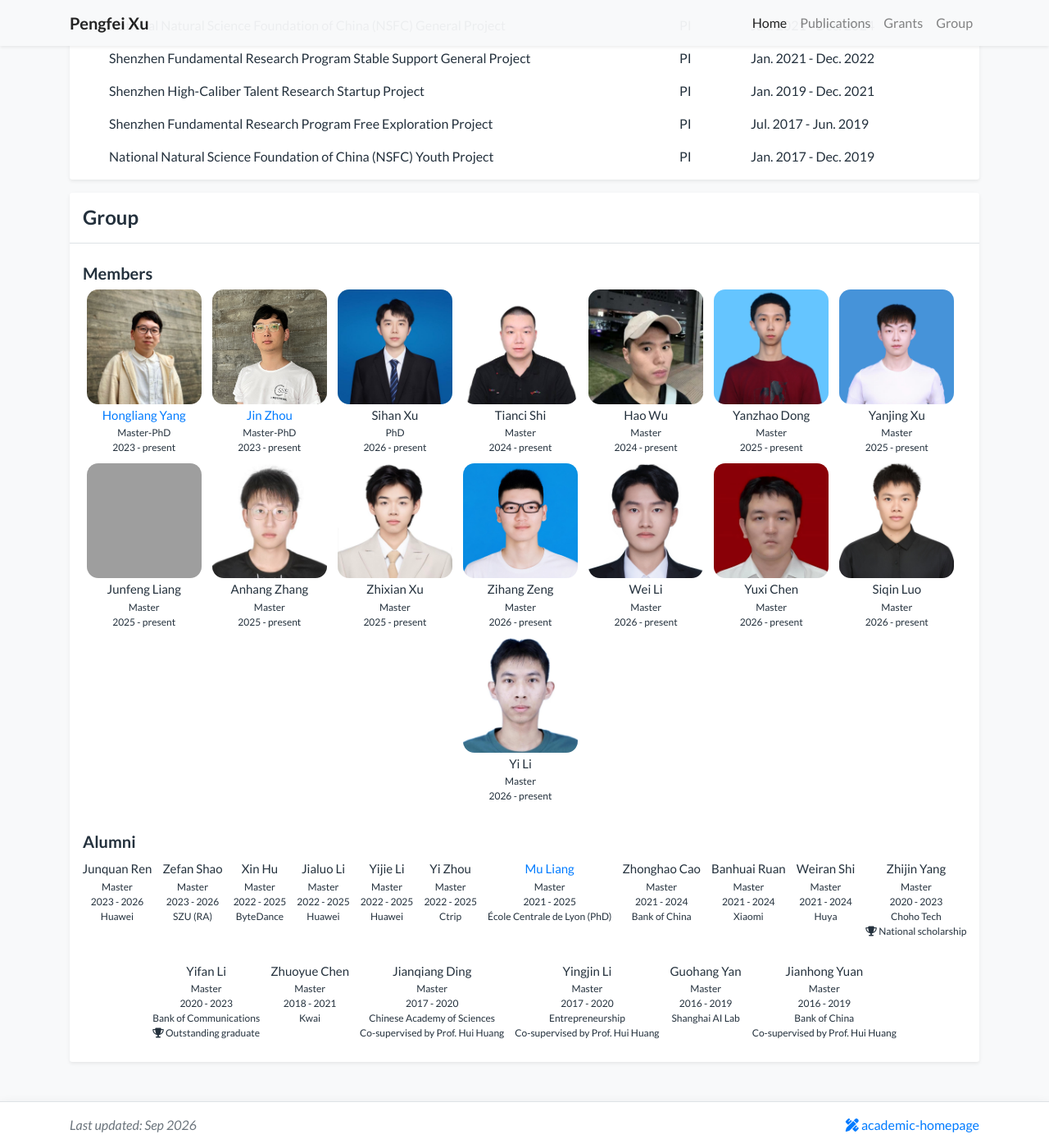
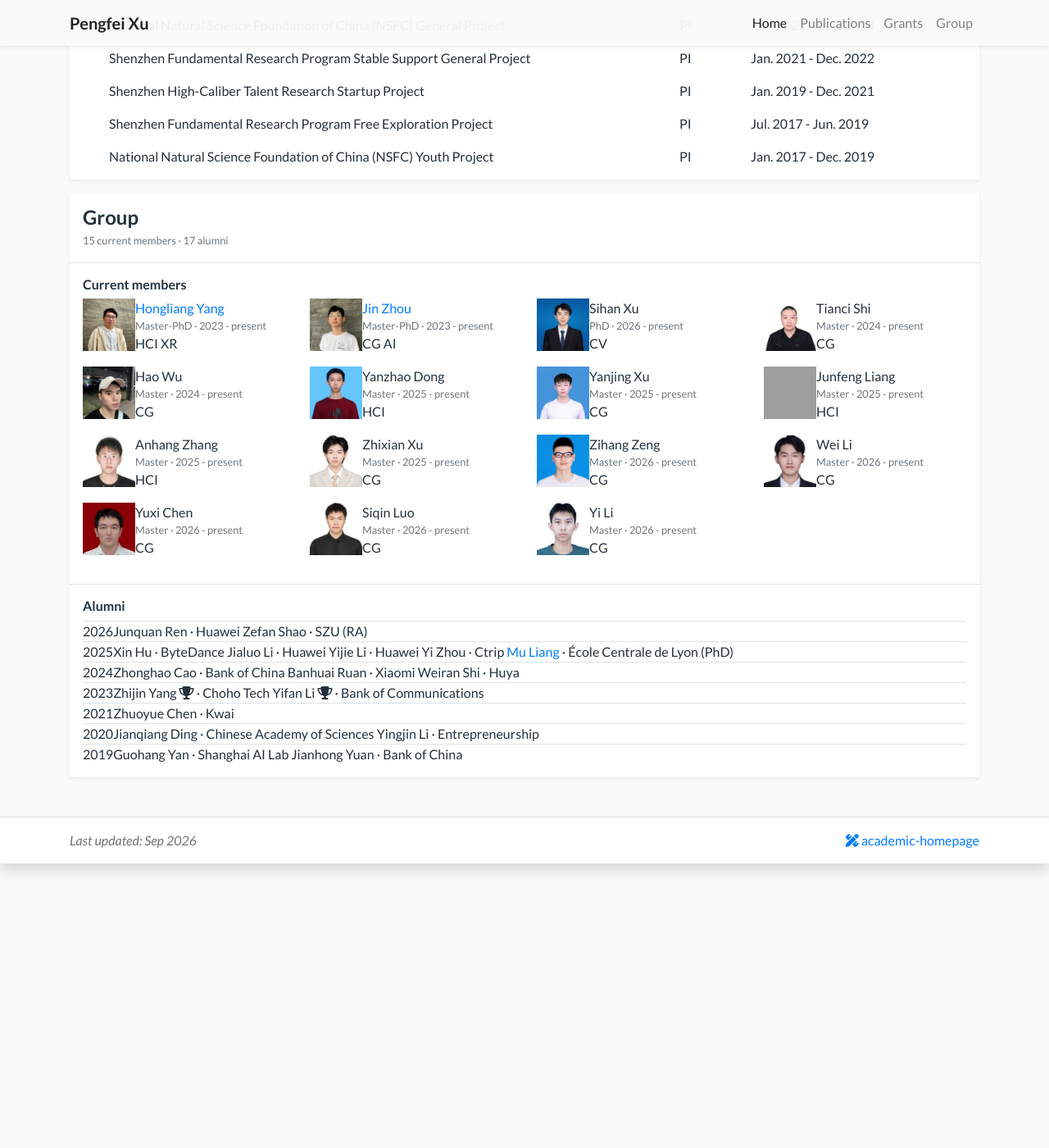
Before and after one commit to pengfeixu/pengfeixu.github.io, a Jekyll site: the page built from index.html, in a window 1280 px wide and 1400 px high, scrolled down 6287 px. Shown: the whole window at 82% size. Built offline with Jekyll 4.4.1, drawn with Linux system fonts in a browser that asks for light colours; a style sheet for code colours, icons or effects is not loaded; grey boxes are pictures that could not be loaded.

Commit message:
update group: card layout, alumni by year, honor badge, interest tags

```diff
--- a/_data/group.yml
+++ b/_data/group.yml
@@ -5,92 +5,109 @@ students:
   homepage: https://qiuhong-1202.github.io/
   program: Master-PhD
   period: 2023 - present
-  interest: HCI
+  interests:
+    - HCI
+    - XR
   portrait: /assets/images/photos/hongliang.jpg
 
 - name: Jin Zhou
   homepage: https://doudin404.github.io/
   program: Master-PhD
   period: 2023 - present
-  interest: Computer Graphics
+  interests:
+    - CG
+    - AI
   portrait: /assets/images/photos/zhoujin.jpg
 
 - name: Sihan Xu
   program: PhD
   period: 2026 - present
-  interest: Computer Vision
+  interests:
+    - CV
   portrait: /assets/images/photos/xusihan.jpg
 
 - name: Tianci Shi
   program: Master
   period: 2024 - present
-  interest: Computer Graphics
+  interests:
+    - CG
   portrait: /assets/images/photos/tianci.jpg
 
 - name: Hao Wu
   program: Master
   period: 2024 - present
-  interest: Computer Graphics
+  interests:
+    - CG
   portrait: /assets/images/photos/wuhao.jpg
 
 - name: Yanzhao Dong
   program: Master
   period: 2025 - present
-  interest: Computer Graphics
+  interests:
+    - HCI
   portrait: /assets/images/photos/dongyanzhao.jpg
 
 - name: Yanjing Xu
   program: Master
   period: 2025 - present
-  interest: Computer Graphics
+  interests:
+    - CG
   portrait: /assets/images/photos/xuyanjing.jpg
 
 - name: Junfeng Liang
   program: Master
   period: 2025 - present
-  interest: Computer Graphics
+  interests:
+    - HCI
   portrait: /assets/images/photos/liangjunfeng.jpg
 
 - name: Anhang Zhang
   program: Master
   period: 2025 - present
-  interest: Computer Graphics
+  interests:
+    - HCI
   portrait: /assets/images/photos/zhanganhang.jpg
 
 - name: Zhixian Xu
   program: Master
   period: 2025 - present
-  interest: Computer Graphics
+  interests:
+    - CG
   portrait: /assets/images/photos/xuzhixian.jpg
 
 - name: Zihang Zeng
   program: Master
   period: 2026 - present
-  interest: Computer Graphics
+  interests:
+    - CG
   portrait: /assets/images/photos/zengzihang.jpg
 
 - name: Wei Li
   program: Master
   period: 2026 - present
-  interest: Computer Graphics
+  interests:
+    - CG
   portrait: /assets/images/photos/liwei.jpg
 
 - name: Yuxi Chen
   program: Master
   period: 2026 - present
-  interest: Computer Graphics
+  interests:
+    - CG
   portrait: /assets/images/photos/chenyuxi.jpg
 
 - name: Siqin Luo
   program: Master
   period: 2026 - present
-  interest: Computer Graphics
+  interests:
+    - CG
   portrait: /assets/images/photos/luosiqin.jpg
 
 - name: Yi Li
   program: Master
   period: 2026 - present
-  interest: Computer Graphics
+  interests:
+    - CG
   portrait: /assets/images/photos/liyi.jpg
 
 alumni:
@@ -98,42 +115,48 @@ alumni:
   program: Master
   period: 2023 - 2026
   work: Huawei
-  interest: Computer Graphics
+  interests:
+    - CG
   portrait: /assets/images/photos/junquan.jpg
 
 - name: Zefan Shao
   program: Master
   period: 2023 - 2026
   work: SZU (RA)
-  interest: Computer Graphics
+  interests:
+    - CG
   portrait: /assets/images/photos/zefan.jpg
 
 - name: Xin Hu
   program: Master
   period: 2022 - 2025
   work: ByteDance
-  interest: Computer Graphics
+  interests:
+    - CG
   portrait: /assets/images/photos/huxin.jpg
 
 - name: Jialuo Li
   program: Master
   period: 2022 - 2025
   work: Huawei
-  interest: Computer Graphics
+  interests:
+    - CG
   portrait: /assets/images/photos/jialuo.jpg
 
 - name: Yijie Li
   program: Master
   period: 2022 - 2025
   work: Huawei
-  interest: Computer Graphics
+  interests:
+    - CG
   portrait: /assets/images/photos/yijie.jpg
 
 - name: Yi Zhou
   program: Master
   period: 2022 - 2025
   work: Ctrip
-  interest: Computer Graphics
+  interests:
+    - CG
   portrait: /assets/images/photos/zhouyi.jpg
 
 - name: Mu Liang
@@ -141,7 +164,8 @@ alumni:
   program: Master
   period: 2021 - 2025
   work: École Centrale de Lyon (PhD)
-  interest: Computer Graphics
+  interests:
+    - CG
   portrait: /assets/images/photos/liangmu.jpg
 
 - name: Zhonghao Cao
--- a/_includes/widgets/alumni_item.html
+++ b/_includes/widgets/alumni_item.html
@@ -1,21 +1,15 @@
-
-
 {% assign item = include.item %}
-<div style="text-align: center; vertical-align:top; margin-bottom: 10px; display: inline-block; min-width: 100; margin-right: 5px; margin-left: 5px">
-    <div style="text-align: center; vertical-align:top; font-size: 12px;">
-      {% if item.homepage %}
-        <p style="margin: 2px 0; font-size: 15px"><a  href={{item.homepage}}> {{item.name}}</a></p>
-      {% else %}
-        <p style="margin: 2px 0; font-size: 15px">{{item.name}}</p>
-      {% endif %}
-      <p style="margin: 0px 0;">{{item.program}}</p>
-      <p style="margin: 0px 0;">{{item.period}}</p>
-      <p style="margin: 0px 0;">{{item.work}}</p>
-      {%- if item.remark -%}
-      <p style="margin: 0px 0;">{{item.remark}}</p>
-      {%- endif -%}
-      {%- if item.honor -%}
-      <p><i class="fa fa-trophy"></i> {{item.honor}}</p>
-      {%- endif -%}
-    </div>
-</div>
+<span class="group-alum-pill{% if item.honor %} group-alum-pill-honor{% endif %}"{% if item.remark %} data-toggle="tooltip" data-placement="top" title="{{ item.remark }}"{% endif %}>
+    {% if item.homepage %}
+    <a class="group-alum-name" href="{{ item.homepage }}" target="_blank" rel="noopener noreferrer">{{ item.name }}</a>
+    {% else %}
+    <span class="group-alum-name">{{ item.name }}</span>
+    {% endif %}
+    {% if item.honor %}
+    <span class="group-alum-honor" data-toggle="tooltip" data-placement="top" title="{{ item.honor }}" role="img" aria-label="{{ item.honor }}"><i class="fa fa-trophy" aria-hidden="true"></i></span>
+    {% endif %}
+    {% if item.work %}
+    <span class="group-alum-sep" aria-hidden="true">&middot;</span>
+    <span class="group-alum-dest">{{ item.work }}</span>
+    {% endif %}
+</span>
--- a/_includes/widgets/group_card.html
+++ b/_includes/widgets/group_card.html
@@ -1,27 +1,36 @@
-
-
 {% assign student = include.group.students %}
 {% assign alumni = include.group.alumni %}
-<div class="my-3 p-0 bg-white shadow-sm rounded-sm">
-    <h4 class="border-bottom border-gray p-3 mb-0" id="Group">
-        {{ include.title }}
-    </h4>
-    <br/>
-    <h5 class="px-3">
-        Members
-    </h5>
-    <center>
+<section class="my-3 p-0 bg-white shadow-sm rounded-sm" id="Group" aria-labelledby="group-heading">
+    <div class="group-heading border-bottom border-gray p-3">
+        <h4 class="mb-0" id="group-heading">{{ include.title }}</h4>
+        <span class="text-muted small">{{ student.size }} current members &middot; {{ alumni.size }} alumni</span>
+    </div>
+
+    <div class="p-3">
+        <h6 class="group-subhead">Current members</h6>
+        <div class="row">
             {% for item in student %}
+            <div class="col-12 col-sm-6 col-md-4 col-xl-3 mb-3">
                 {% include widgets/student_item.html item=item %}
+            </div>
             {% endfor %}
-    </center>
-    <br/>
-    <h5 class="px-3">
-        Alumni
-    </h5>
-    <center>
-    {% for item in alumni %}
+        </div>
+    </div>
+
+    <div class="p-3 border-top border-gray">
+        <h6 class="group-subhead">Alumni</h6>
+        {% assign alumni_by_year = alumni | group_by_exp: "item", "item.period | split: '-' | last | strip" | sort: "name" | reverse %}
+        <div class="group-year-list">
+            {% for year in alumni_by_year %}
+            <div class="group-year d-flex border-top border-gray">
+                <div class="group-year-label">{{ year.name }}</div>
+                <div class="group-year-body">
+                    {% for item in year.items %}
                     {% include widgets/alumni_item.html item=item %}
                     {% endfor %}
-    </center>
                 </div>
+            </div>
+            {% endfor %}
+        </div>
+    </div>
+</section>
--- a/_includes/widgets/student_item.html
+++ b/_includes/widgets/student_item.html
@@ -1,13 +1,25 @@
 {% assign item = include.item %}
-<div style="text-align: center; margin-bottom: 10px; display: inline-block; margin-right: 10px; min-width: 100px;">
-    <img src="{{item.portrait | relative_url}}" alt="{{item.name}}" style="width: 140px; height: 140px; border-radius: 10%;">
-    <div style="text-align: center; font-size: 12px;">
-      {% if item.homepage %}
-        <p style="margin: 2px 0; font-size: 15px"><a  href={{item.homepage}}> {{item.name}}</a></p>
-      {% else %}
-        <p style="margin: 2px 0; font-size: 15px">{{item.name}}</p>
-      {% endif %}
-      <p style="margin: 0px 0;">{{item.program}}</p>
-      <p style="margin: 0px 0;">{{item.period}}</p>
+{% assign tag_list = item.interests %}
+{% unless tag_list %}
+    {% if item.interest %}
+        {% assign tag_list = item.interest | split: ", " %}
+    {% endif %}
+{% endunless %}
+<div class="group-member d-flex">
+    <img src="{{ item.portrait | relative_url }}" alt="{{ item.name }}" class="group-avatar" width="64" height="64" loading="lazy" decoding="async">
+    <div class="group-member-info">
+        {% if item.homepage %}
+        <p class="mb-0"><a class="group-name" href="{{ item.homepage }}" target="_blank" rel="noopener noreferrer">{{ item.name }}</a></p>
+        {% else %}
+        <p class="mb-0 group-name">{{ item.name }}</p>
+        {% endif %}
+        <p class="mb-0 small text-muted">{{ item.program }} &middot; {{ item.period }}</p>
+        {% if tag_list %}
+        <div class="group-tags">
+            {% for tag in tag_list limit:3 %}
+            <span class="group-tag group-tag-{{ tag | slugify }}">{{ tag }}</span>
+            {% endfor %}
+        </div>
+        {% endif %}
     </div>
 </div>
```
Lines whose indentation alone changed are shown as unchanged.
